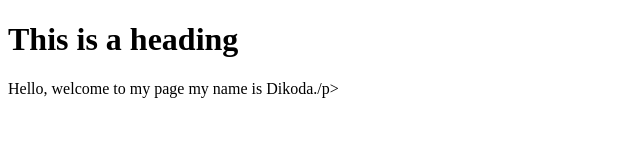
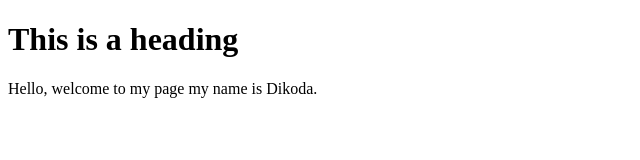
Before and after one commit to Dikodakelly/Dikoda.github.io, a plain HTML site: page INDEX.html in a window 1280 px wide. Shown: the full height of the page, 0-640 px from the left. Drawn offline with Linux system fonts and the light colour scheme.

Commit message:
Update INDEX.html

```diff
--- a/INDEX.html
+++ b/INDEX.html
@@ -12,6 +12,6 @@
 
 <img scr="pink-and-blue-galaxy-53724-1920x1200.jpg>
 
-<p>Hello, welcome to my page my name is Dikoda./p>
+<p>Hello, welcome to my page my name is Dikoda.</p>
 </body>
 </html>
```
